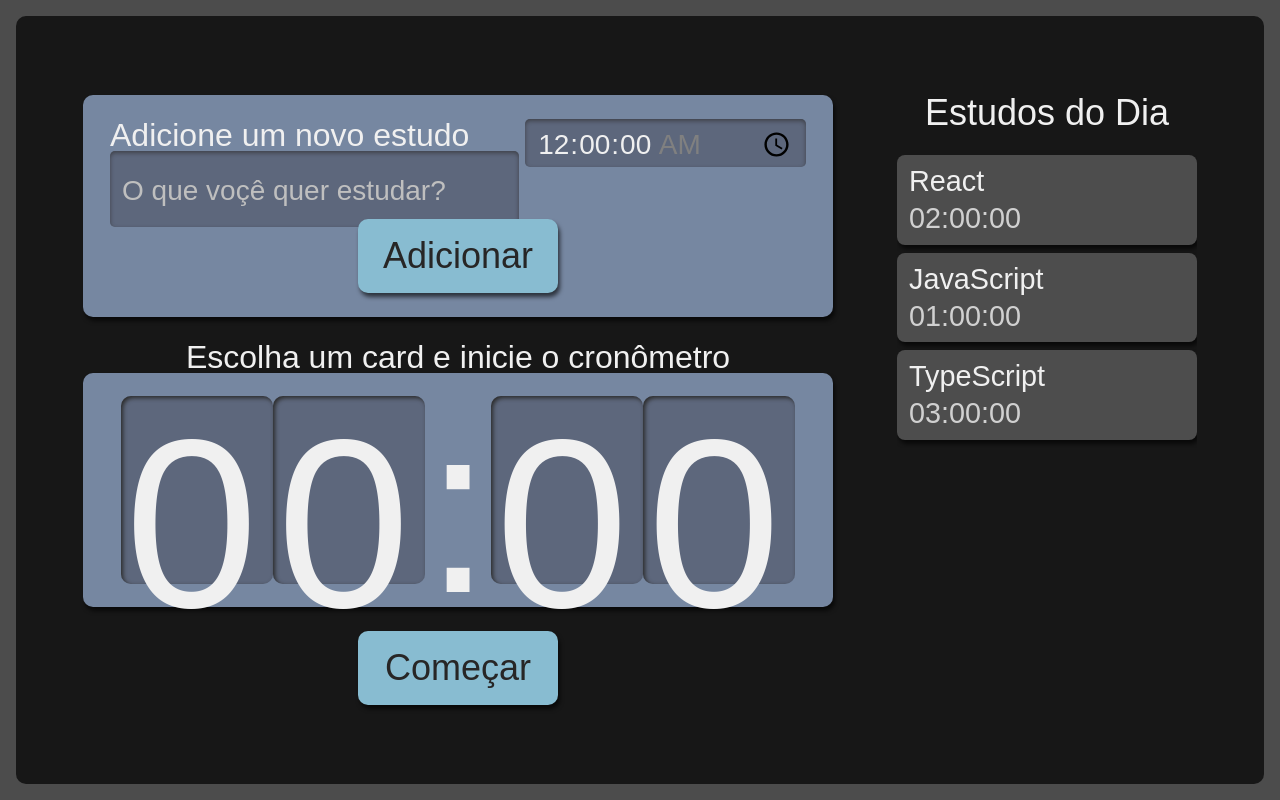
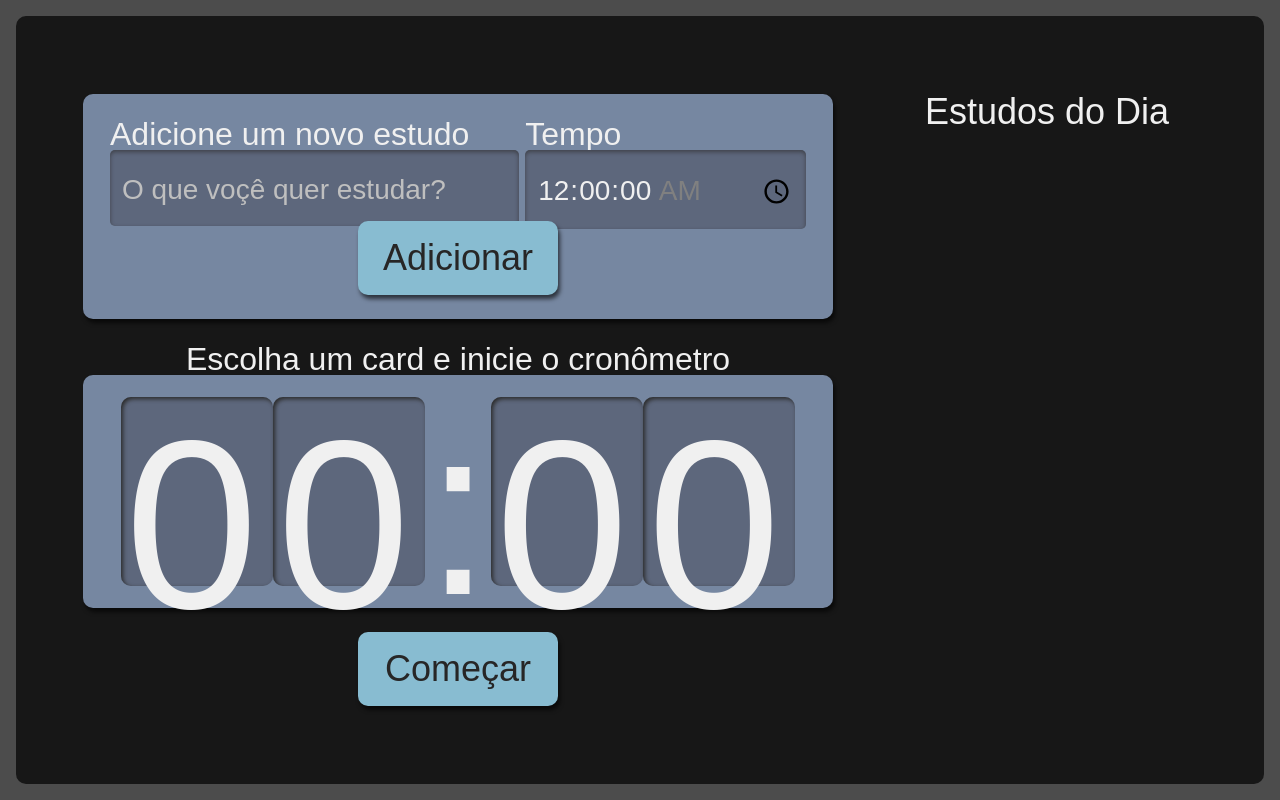
Before and after one commit to FellipeOliveiraBartalini/react-alura_studies, a React (Create React App) app: page / in a window 1280 px wide. Built offline with nearby package versions, Linux system fonts and the light colour scheme; the HTML template or start-up script is replaced by a standard one.

Commit message:
Add tipagem e melhorado criação de lista

```diff
--- a/src/_components/button/index.tsx
+++ b/src/_components/button/index.tsx
@@ -1,10 +1,11 @@
 import React from 'react';
 import style from './button.module.scss';
 
-class Button extends React.Component<any> {
+class Button extends React.Component<{type?: "button" | "submit" | "reset" | undefined, children: any}> {
     render() {
+        const { type = "button" } = this.props;
         return (
-            <button className={style.botao}>
+            <button className={style.botao} type={type}>
                 { this.props.children }
             </button>
         )
--- a/src/_components/form/index.tsx
+++ b/src/_components/form/index.tsx
@@ -1,8 +1,10 @@
 import React from 'react';
+import ITarefa from '../../types/tarefa.type';
 import Button from '../button';
 import style from './form.module.scss';
+import {v4 as uuidv4} from 'uuid';
 
-class Form extends React.Component {
+class Form extends React.Component<{setTarefas: React.Dispatch<React.SetStateAction<Array<ITarefa>>>}> {
     state = {
         tarefa: "",
         tempo: "00:00"
@@ -10,8 +12,22 @@ class Form extends React.Component {
 
     adicionarTarefa(event: React.FormEvent<HTMLFormElement>) {
         event.preventDefault();
-        console.log('state > ', this.state);
+        this.props.setTarefas(tarefasAntigas =>
+            [
+                ...tarefasAntigas,
+                {
+                    ...this.state,
+                    selecionado: false,
+                    completado: false,
+                    id: uuidv4()
+                }
+            ]
+        );
 
+        this.setState({
+            tarefa: "",
+            tempo: "00:00"
+        })
     }
 
     render() {
@@ -26,12 +42,15 @@ class Form extends React.Component {
                             value={this.state.tarefa}
                             onChange={event => {this.setState({ ...this.state, tarefa: event.target.value })}}
                             id='tarefa'
-                            placeholder='O que voçê quer estudar?' />
+                            placeholder='O que voçê quer estudar?'
+                            required
+                        />
                     </label>
                 </div>
 
                 <div className={style.inputContainer}>
                     <label htmlFor="tempo">
+                        Tempo
                         <input
                             type="time"
                             step="1"
@@ -44,7 +63,7 @@ class Form extends React.Component {
                             required />
                     </label>
                 </div>
-                <Button>Adicionar</Button>
+                <Button type="submit">Adicionar</Button>
             </form>
         )
     }
--- a/src/_components/list/index.tsx
+++ b/src/_components/list/index.tsx
@@ -1,30 +1,11 @@
-import React, { useState } from 'react';
+import ITarefa from '../../types/tarefa.type';
 import Item from './item';
 import style from './list.module.scss';
 
-function List() {
-    const [ tarefas, setTarefas ] = useState([
-        {
-            tarefa: 'React',
-            tempo: '02:00:00'
-        },
-        {
-            tarefa: 'JavaScript',
-            tempo: '01:00:00'
-        },
-        {
-            tarefa: 'TypeScript',
-            tempo: '03:00:00'
-        }
-    ]);
-
+function List({ tarefas }: { tarefas: Array<ITarefa> }) {
     return (
         <aside className={style.listaTarefas}>
-            <h2 onClick={() => {
-                setTarefas([...tarefas, { tarefa: "Estudar estado", tempo: "05:00:00" }]);
-                console.log(tarefas);
-
-            }}>Estudos do Dia</h2>
+            <h2>Estudos do Dia</h2>
 
             <ul>
                 {
--- a/src/_components/list/item/index.tsx
+++ b/src/_components/list/item/index.tsx
@@ -1,7 +1,10 @@
 import React from 'react';
+import ITarefa from '../../../types/tarefa.type';
 import style from '../list.module.scss';
 
-function Item({ tarefa, tempo }: { tarefa: string, tempo: string }) {
+function Item({ tarefa, tempo, selecionado, completado, id }: ITarefa) {
+    console.log('item atual > ', { tarefa, tempo, selecionado, completado, id });
+
     return (
         <li className={style.item}>
             <h3>{tarefa}</h3>
--- a/src/pages/App.tsx
+++ b/src/pages/App.tsx
@@ -1,14 +1,17 @@
-import React from 'react';
+import React, { useState } from 'react';
+import ITarefa from '../types/tarefa.type';
 import Form from '../_components/form';
 import List from '../_components/list';
 import Stopwatch from '../_components/stopwatch';
 import style from './app.module.scss';
 
 function App() {
+    const [ tarefas, setTarefas ] = useState<Array<ITarefa>>([]);
+
 	return (
 		<div className={style.AppStyle}>
-			<Form />
-			<List />
+			<Form setTarefas={setTarefas} />
+			<List tarefas={tarefas} />
 			<Stopwatch />
 		</div>
 	);
```
Also changed, not shown: src/types/tarefa.type.ts (added, +7 -0 lines).
